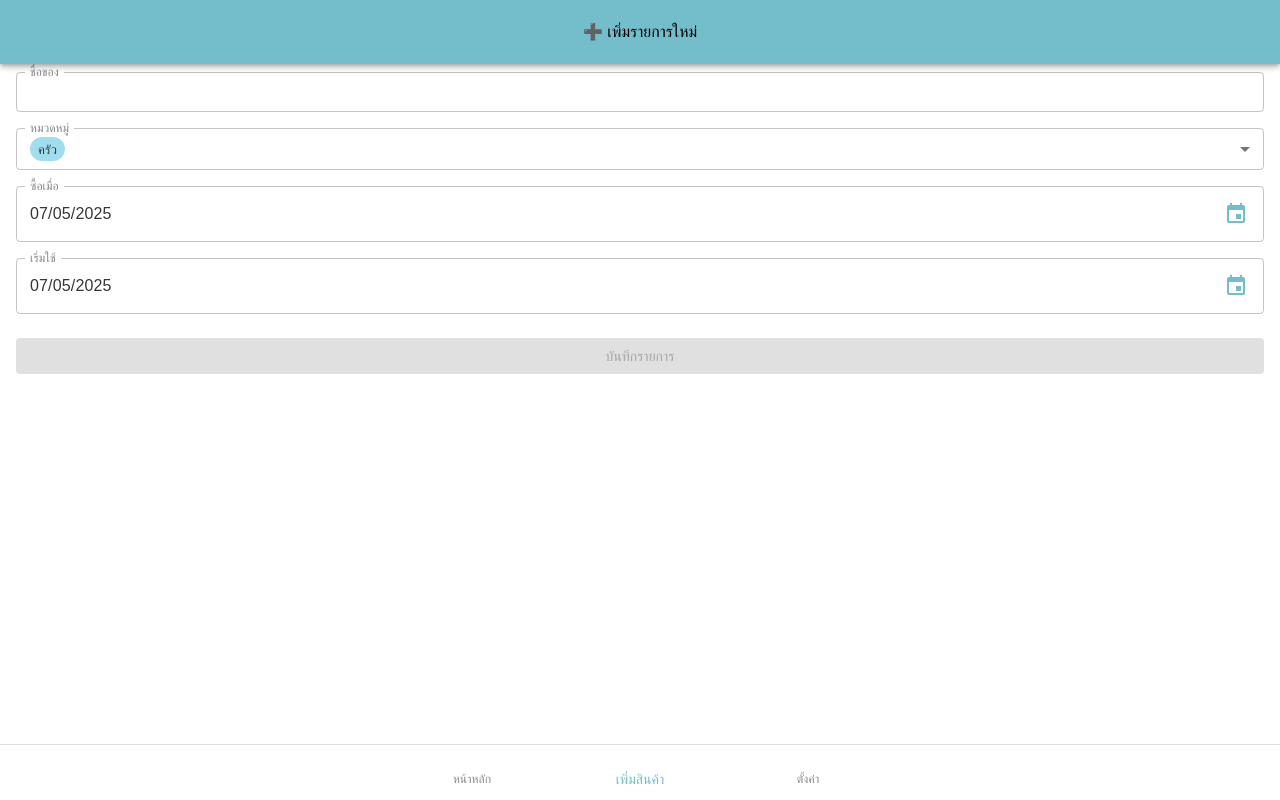
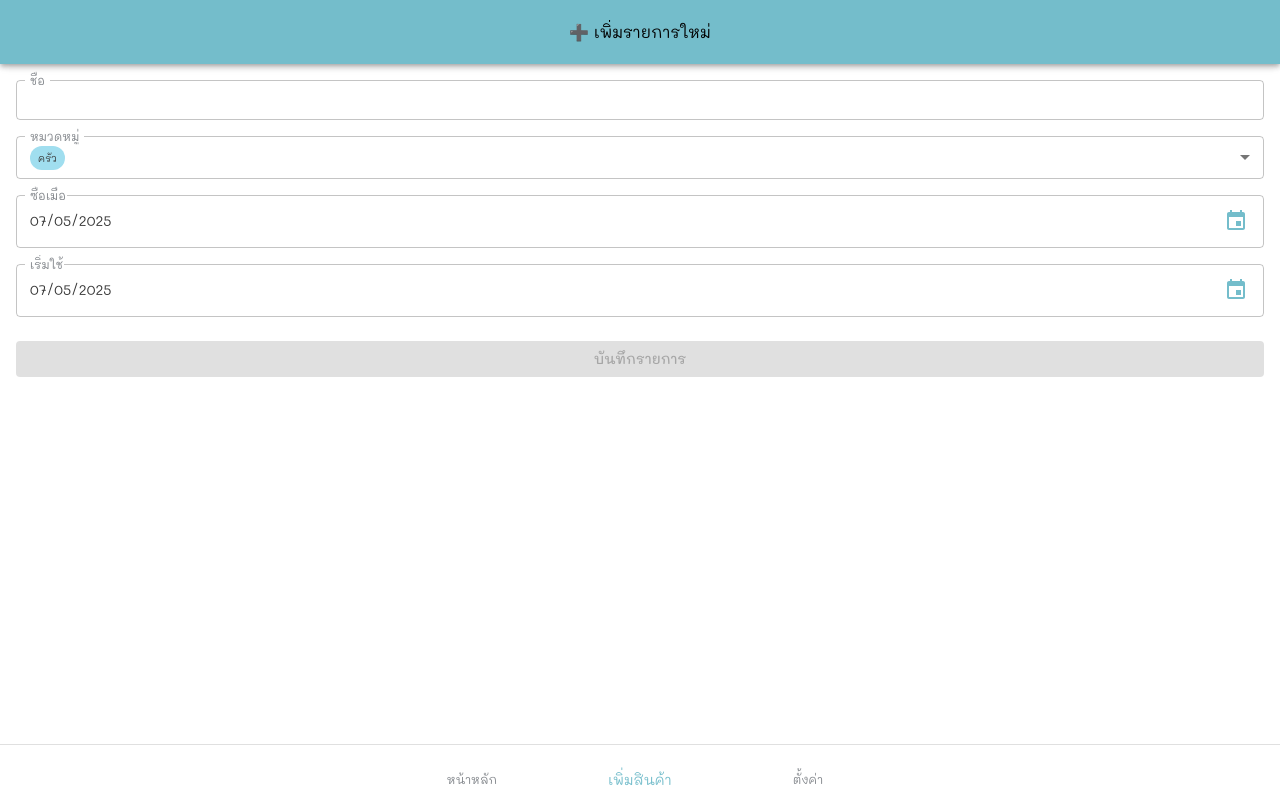
Before and after one commit to jiraporn404/restock-me, a React (Vite) app: page /add in a window 1280 px wide. Built offline with nearby package versions, Linux system fonts and the light colour scheme; some icons are missing.

Commit message:
Add font, improve style

```diff
--- a/index.html
+++ b/index.html
@@ -4,6 +4,12 @@
     <meta charset="UTF-8" />
     <link rel="icon" type="image/svg+xml" href="/logo.png" />
     <meta name="viewport" content="width=device-width, initial-scale=1.0" />
+    <link rel="preconnect" href="https://fonts.googleapis.com" />
+    <link rel="preconnect" href="https://fonts.gstatic.com" crossorigin />
+    <link
+      href="https://fonts.googleapis.com/css2?family=Mali:ital,wght@0,200;0,300;0,400;0,500;0,600;0,700;1,200;1,300;1,400;1,500;1,600;1,700&display=swap"
+      rel="stylesheet"
+    />
     <title>Restock Me</title>
   </head>
   <body>
--- a/package.json
+++ b/package.json
@@ -1,7 +1,7 @@
 {
   "name": "restock-me",
   "private": true,
-  "version": "1.0.0",
+  "version": "1.1.0",
   "type": "module",
   "scripts": {
     "dev": "vite",
--- a/src/components/filterBar.tsx
+++ b/src/components/filterBar.tsx
@@ -44,6 +44,11 @@ export function FilterBar({
             value={filter}
             label="กรองสถานะ"
             onChange={(e) => onFilterChange(e.target.value)}
+            sx={{
+              "& .MuiSelect-select": {
+                fontSize: "0.875rem",
+              },
+            }}
           >
             <MenuItem value="all">ทั้งหมด</MenuItem>
             <MenuItem value="available">
--- a/src/components/itemCard.tsx
+++ b/src/components/itemCard.tsx
@@ -14,6 +14,7 @@ import {
   Select,
   FormControl,
   InputLabel,
+  Box,
 } from "@mui/material";
 import { Item, ItemStatus, statusColors, statusLabels } from "../models/item";
 import { Category } from "../hooks/useItems";
@@ -85,8 +86,7 @@ export function ItemCard({
       direction="row"
       justifyContent="space-between"
       alignItems="center"
-      px={2}
-      py={1}
+      p={1}
       pb={1.5}
       border="1px solid #e0e0e0"
       borderRadius={2}
@@ -100,7 +100,16 @@ export function ItemCard({
               : "#ffebee",
       }}
     >
-      <Stack spacing={1} width={1}>
+      <Box
+        sx={{
+          width: 20,
+          height: 20,
+          backgroundColor: `${statusColors[item.status]}.main`,
+          borderRadius: "50%",
+        }}
+        onClick={handleToggleStatus}
+      />
+      <Stack spacing={0} width={1}>
         <Stack
           direction="row"
           spacing={1}
@@ -108,14 +117,9 @@ export function ItemCard({
           justifyContent="space-between"
         >
           <Stack direction="row" spacing={1} alignItems={"center"}>
-            <Typography fontSize={18} component={"span"}>
+            <Typography fontSize={14} component={"span"}>
               {item.name}
             </Typography>
-            <Chip
-              label={statusLabels[item.status]} // <-- ใช้จาก props โดยตรง
-              color={statusColors[item.status] as any}
-              onClick={handleToggleStatus}
-            />
           </Stack>
 
           <IconButton
@@ -165,9 +169,12 @@ export function ItemCard({
               backgroundColor: categories.find((c) => c.name === item.category)
                 ?.color,
               width: "fit-content",
+              "& .MuiChip-label": {
+                fontSize: "0.625rem",
+              },
             }}
-          />{" "}
-          <Typography fontSize={12} color="text.secondary">
+          />
+          <Typography fontSize={10} color="text.secondary">
             เริ่มใช้งาน:{" "}
             {item.startUsingAt
               ? new Date(item.startUsingAt).toLocaleString("th-TH", {
--- a/src/routes/add.tsx
+++ b/src/routes/add.tsx
@@ -57,11 +57,11 @@ function RouteComponent() {
     navigate({ to: "/" });
   };
   return (
-    <Box>
+    <Box mt={1}>
       <form onSubmit={handleAdd}>
         <Stack>
           <TextField
-            label="ชื่อของ"
+            label="ชื่อ"
             value={name}
             onChange={(e) => setName(e.target.value)}
             fullWidth
@@ -84,6 +84,9 @@ function RouteComponent() {
                     sx={{
                       backgroundColor: cat.color,
                       width: "fit-content",
+                      "& .MuiChip-label": {
+                        fontSize: "0.625rem",
+                      },
                     }}
                   />
                 </MenuItem>
@@ -95,12 +98,22 @@ function RouteComponent() {
             value={dayjs(boughtAt)}
             onChange={(value) => setBoughtAt(value?.toISOString() ?? "")}
             format="DD/MM/YYYY"
+            sx={{
+              "& .MuiPickersOutlinedInput-root": {
+                fontSize: "0.875rem",
+              },
+            }}
           />
           <DatePicker
             label="เริ่มใช้"
             value={dayjs(startUsingAt)}
             onChange={(value) => setStartUsingAt(value?.toISOString() ?? "")}
             format="DD/MM/YYYY"
+            sx={{
+              "& .MuiPickersOutlinedInput-root": {
+                fontSize: "0.875rem",
+              },
+            }}
           />
         </Stack>
 
--- a/src/routes/index.tsx
+++ b/src/routes/index.tsx
@@ -71,6 +71,7 @@ function Homepage() {
           sort={sort}
           onSortChange={setSort}
         />
+        <Stack spacing={1}>
           {filteredItems.map((item) => (
             <ItemCard
               key={item.id}
@@ -82,6 +83,7 @@ function Homepage() {
             />
           ))}
         </Stack>
+      </Stack>
     </Box>
   );
 }
--- a/src/theme.ts
+++ b/src/theme.ts
@@ -26,13 +26,13 @@ export const theme = createTheme({
     },
   },
   typography: {
-    fontFamily: ["Kanit", "Arial", "sans-serif"].join(","),
+    fontFamily: ["Mali", "Arial", "sans-serif"].join(","),
   },
   components: {
     MuiTab: {
       styleOverrides: {
         root: {
-          fontFamily: ["Kanit", "Arial", "sans-serif"].join(","),
+          fontFamily: ["Mali", "Arial", "sans-serif"].join(","),
         },
       },
     },
@@ -46,6 +46,11 @@ export const theme = createTheme({
     },
     MuiSelect: {
       defaultProps: { size: "small" },
+      styleOverrides: {
+        select: {
+          fontSize: "0.875rem",
+        },
+      },
     },
     MuiToggleButton: {
       styleOverrides: {
@@ -121,5 +126,12 @@ export const theme = createTheme({
         spacing: 2,
       },
     },
+    MuiMenuItem: {
+      styleOverrides: {
+        root: {
+          fontSize: "0.875rem",
+        },
+      },
+    },
   },
 });
```
Lines whose indentation alone changed are shown as unchanged.
